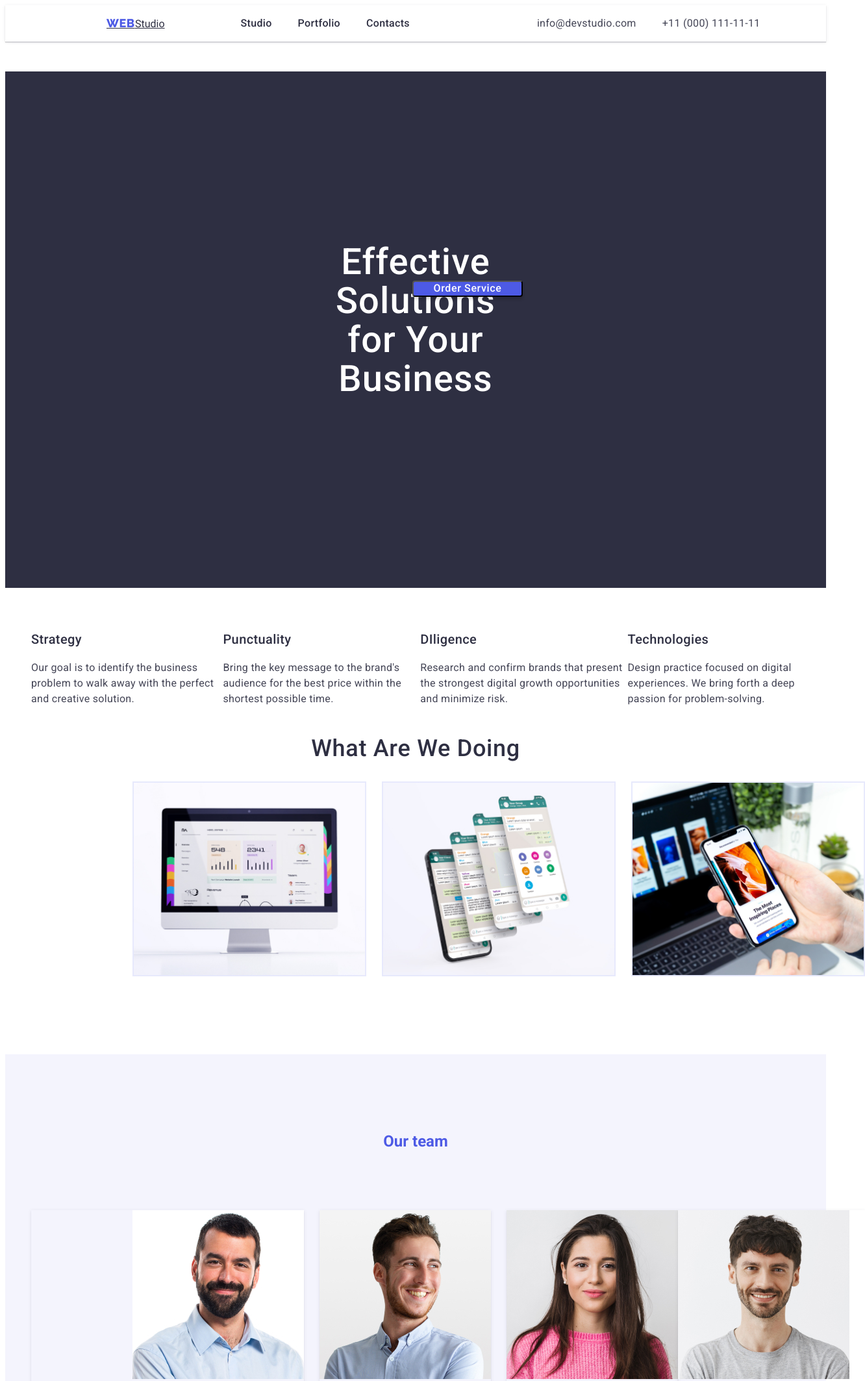
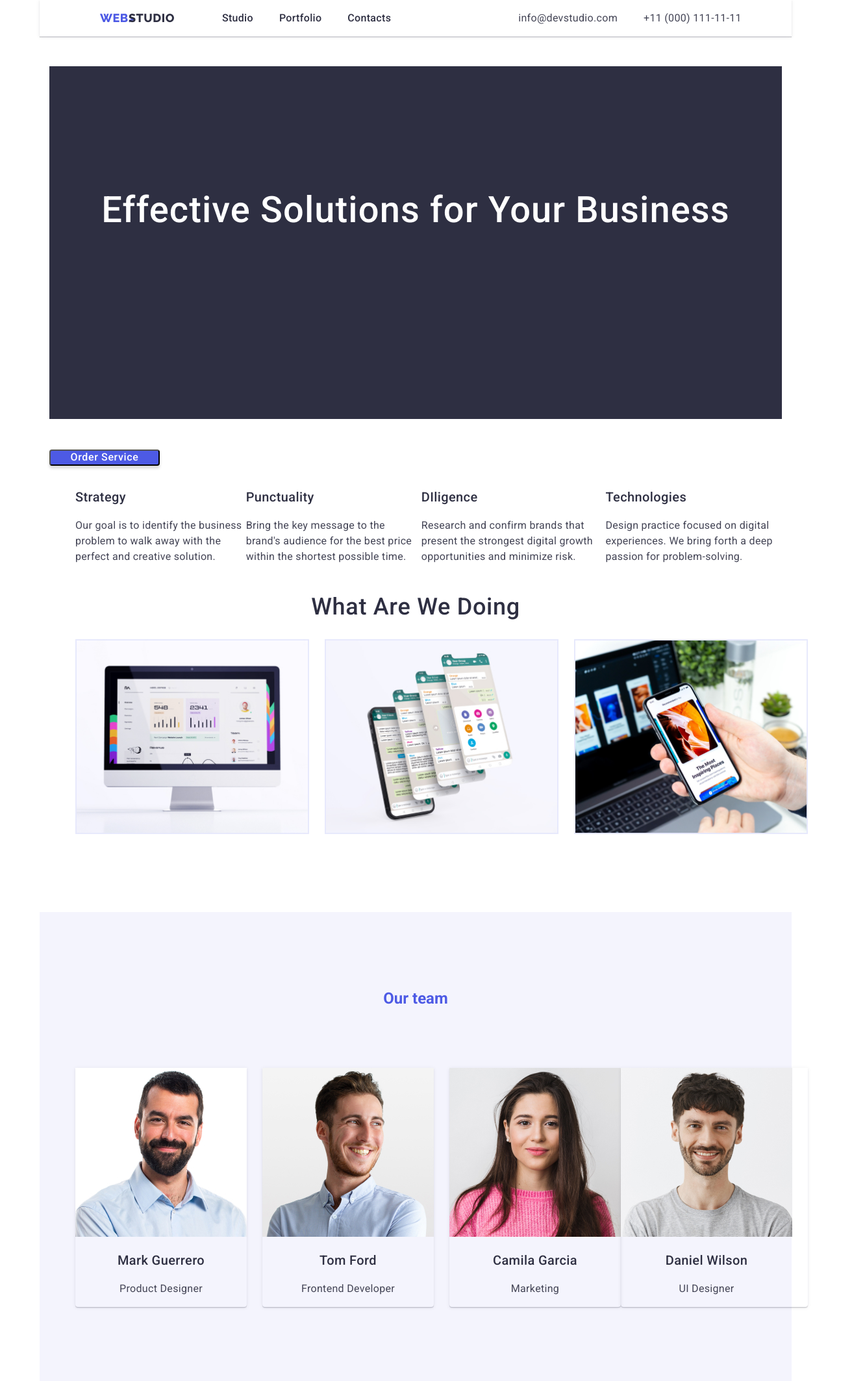
Before and after one commit to Maksym-Lytvyn/goit-markup-hw-03, a plain HTML site: page index.html in a window 1280 px wide. Shown: the top 2126 px of the page at 65% size, 1332 px wide, since content can reach past the window. Drawn offline with nearby package versions, Linux system fonts and the light colour scheme.

Commit message:
Мої перші виправлення до ДЗ номер 3
Мої перші виправлення до ДЗ номер 3

```diff
--- a/css/styles.css
+++ b/css/styles.css
@@ -14,6 +14,12 @@ body {
     font-family: 'Roboto';
     color: var(--primary-brand);
 
+}
+.container {
+    max-width: 1158px;
+    margin: 0 auto;
+    padding-left: 15px;
+    padding-right: 15px;
 }
 .header-class {
     display: flex;
@@ -34,13 +40,24 @@ body {
     color: var(--primary-brand);
     display: flex;
     align-items: center;
-    padding-left: 9.75rem;
+    padding-left: 78px;
+    padding-right: 44px;
 }
 .studio {
     color: var(--dark);
     display: flex;
     align-items: center;
-    margin-right: 4.8125rem;
+    font-family: 'Raleway';
+    font-style: normal;
+    font-weight: 800;
+    font-size: 18px;
+    line-height: 24px;
+    text-decoration: none;
+    display: flex;
+    align-items: center;
+    letter-spacing: 0.03em;
+    text-transform: uppercase;
+    margin-right: 33px;
 }
 
 /* очистка переліків від позначок */
@@ -63,7 +80,7 @@ body {
     font-weight: 500;
     text-decoration: none;
     display: flex;
-    margin-right: 2.5rem;
+    margin-right: 40px;
 }
 .nav-links:hover {
     color: #404BBF;
@@ -80,8 +97,8 @@ body {
     text-decoration: none;
     display: flex;
     flex-direction: row;
-    padding-left: 18.1875rem;
-    padding-left: 9.75rem;
+    padding-left: 291px;
+    padding-left: 156px;
 }
 .contact:hover {
     color: var(--primary-brand);
@@ -92,7 +109,7 @@ body {
 .contact-links {
     text-decoration: none;
     color: var(--text);
-    margin-right: 2.5rem;
+    margin-right: 40px;
 }
 
 .main-title {
@@ -102,7 +119,8 @@ body {
     text-align: center;
     letter-spacing: 0.02em;
     color: #FFFFFF;
-    padding: 16.5rem 29.625rem 18.1875rem 29.625rem;
+    padding-top: 192px;
+    padding-bottom: 291px;
     /* додав фоновий колір. щоб текст було видно */
     background-color: #2E2F42;
 }
@@ -111,7 +129,6 @@ body {
     font-size: 16px;
     font-family: 'Roboto';
     line-height: 1.18;
-    position: absolute;
     width: 170px;
     left: 635px;
     top: 432px;
@@ -159,7 +176,6 @@ body {
     background-blend-mode: soft-light, normal;
     border: 1px solid var(--accent);
     display: flex;
-    margin-left: 9.75rem;
 }
 .pics2 {
     box-sizing: border-box;
@@ -167,7 +183,7 @@ body {
     background-blend-mode: soft-light, normal;
     border: 1px solid var(--accent);
     display: flex;
-    margin-left: 1.5rem;
+    margin-left: 24px;
 }
 .pics3 {
     box-sizing: border-box;
@@ -175,36 +191,39 @@ body {
     background-blend-mode: soft-light, normal;
     border: 1px solid var(--accent);
     display: flex;
-    margin-left: 1.5rem;
+    margin-left: 24px;
 }
 .team-bckg {
     background-color: var(--light);
-    margin-top: 7.5rem;
+    margin-top: 120px;
 }
 .team {
     text-align: center;
-    padding-top: 7.5rem;
-    padding-bottom: 4.5rem;
+    padding-top: 120px;
+    padding-bottom: 72px;
 }
 .worker-card1 {
-    padding-left: 9.75rem;
     box-shadow: 0px 1px 6px rgba(46, 47, 66, 0.08), 0px 1px 1px rgba(46, 47, 66, 0.16), 0px 2px 1px rgba(46, 47, 66, 0.08);
     border-radius: 0px 0px 4px 4px;
+    margin-bottom: 120px;
 }
 .worker-card2 {
-    margin-left: 1.5rem;
+    margin-left: 24px;
     box-shadow: 0px 1px 6px rgba(46, 47, 66, 0.08), 0px 1px 1px rgba(46, 47, 66, 0.16), 0px 2px 1px rgba(46, 47, 66, 0.08);
     border-radius: 0px 0px 4px 4px;
+    margin-bottom: 120px;
 }
 .worker-card3 {
-    margin-left: 1.5rem;
+    margin-left: 24px;
     box-shadow: 0px 1px 6px rgba(46, 47, 66, 0.08), 0px 1px 1px rgba(46, 47, 66, 0.16), 0px 2px 1px rgba(46, 47, 66, 0.08);
     border-radius: 0px 0px 4px 4px;
+    margin-bottom: 120px;
 }
 .worker-card4 {
-    padding-right: 1.5rem;
+    padding-right: 24px;
     box-shadow: 0px 1px 6px rgba(46, 47, 66, 0.08), 0px 1px 1px rgba(46, 47, 66, 0.16), 0px 2px 1px rgba(46, 47, 66, 0.08);
     border-radius: 0px 0px 4px 4px;
+    margin-bottom: 120px;
 }
 .names {
     font-weight: 500;
@@ -231,7 +250,7 @@ body {
     font-size: 18px;
     line-height: 1.16;
     letter-spacing: 0.03em;
-    padding-top: 6.25rem;
+    padding-top: 100px;
     display: flex;
     text-transform: uppercase;
     text-decoration: none;
@@ -241,8 +260,7 @@ body {
     font-size: 16px;
     line-height: 1.5;
     letter-spacing: 0.02em;
-    padding-left: 9.75rem;
-    padding-bottom: 6.25rem;
+    padding-bottom: 100px;
     color: var(--accent);
 }
 
@@ -256,14 +274,15 @@ body {
     font-size: 16px;
     line-height: 1.5;
     letter-spacing: 0.04em;
-    margin-left: 1.5rem;
-    padding: 8px 16px;
-    width: 69px;
+    margin-left: 24px;
+    padding-top: 8px;
+    padding-bottom: 8px;
+    padding-left: 16px;
+    padding-right: 16px;
     color: #4D5AE5;
     cursor: pointer;
 }
 .total-display-btn {
-    margin-left: 26.6875rem;
     width: 69px;
     padding: 8px 16px;
     background: var(--primary-brand);
@@ -274,6 +293,7 @@ body {
     font-size: 16px;
     line-height: 1.5;
     letter-spacing: 0.04em;
+    margin-left: 213.5px;
     color: #FFFFFF;
     cursor: pointer;
 }
--- a/index.html
+++ b/index.html
@@ -4,6 +4,7 @@
 		<meta charset="UTF-8" />
 		<meta http-equiv="X-UA-Compatible" content="IE=edge" />
 		<meta name="viewport" content="width=device-width, initial-scale=1.0" />
+		<link rel="stylesheet" href="https://cdnjs.cloudflare.com/ajax/libs/modern-normalize/1.1.0/modern-normalize.css">
 		<link rel="stylesheet" href="css/styles.css">
 		<link href="https://fonts.googleapis.com/css2?family=Roboto:wght@400;500;700&display=swap" rel="stylesheet">
 		<link href="https://fonts.googleapis.com/css2?family=Raleway:wght@800&display=swap" rel="stylesheet">
@@ -11,7 +12,8 @@
 	</head>
 	<body>
 		<header class="header-class container">
-            <a href="#" class="studio"> <span class="web">WEB</span>  Studio</a>
+            <a href="#" class="web">WEB></a>
+			<a href="#" class="studio">Studio</a>
 			<nav>
 				<ul class="nav-links">
 					<li ><a href="/index.html" class="exact-nav-links">Studio</a></li>
```
Also changed, not shown: portfolio.html (+6 -5 lines).
